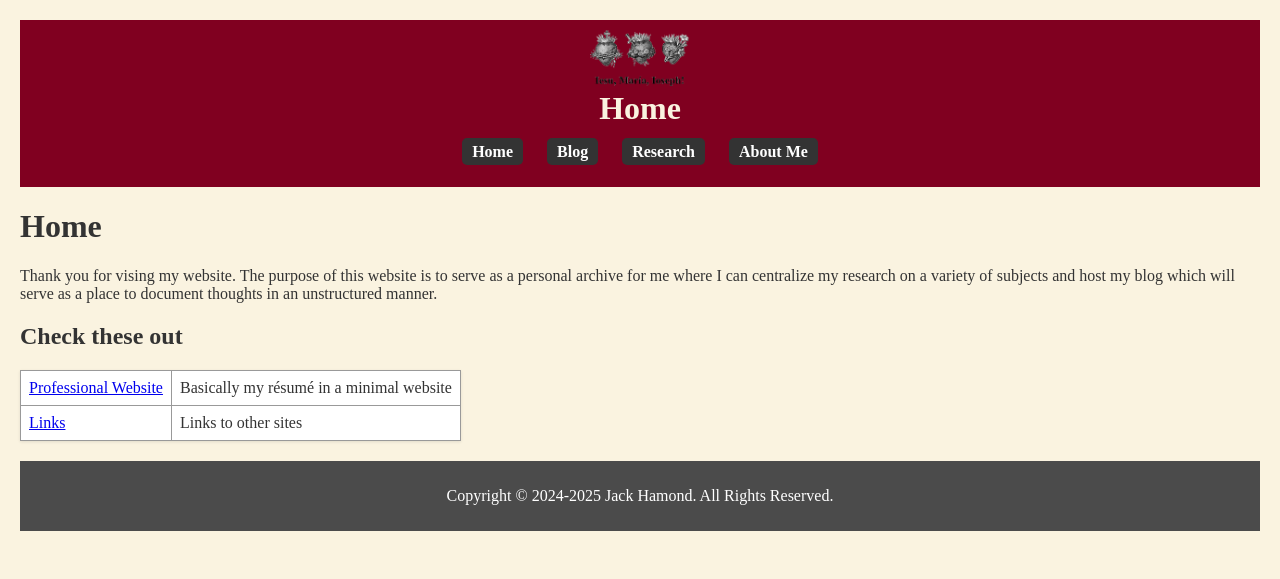
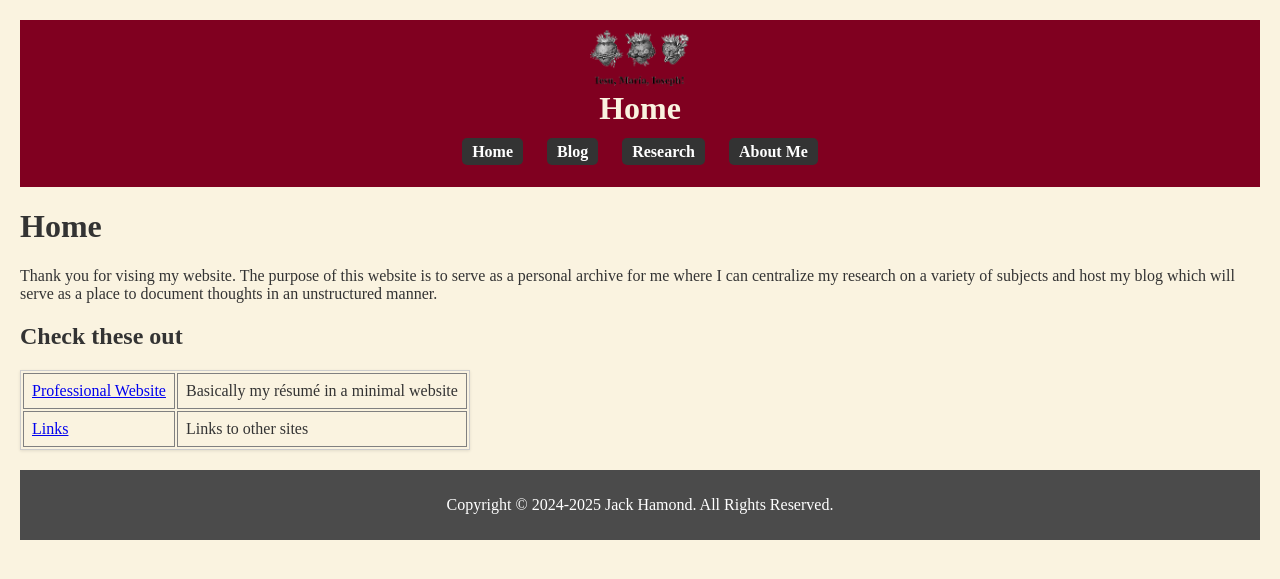
Before and after one commit to jackhamond/jackhamond.github.io, a Jekyll site: the page built from index.md, in a window 1280 px wide. Shown: the top 579 px of the page. Built offline with Jekyll 4.4.1, drawn with Linux system fonts in a browser that asks for light colours; our own code applies the rules of GitHub Pages for plain Markdown files.

Commit message:
Update table.css

```diff
--- a/assets/css/table.css
+++ b/assets/css/table.css
@@ -1,14 +1,32 @@
 table {
-  width: auto;
-  border-collapse: collapse;
-  margin: 1em 0;
-  font-size: 1rem;
-  background-color: #fff;
+  display: table;
+  border-collapse: separate;
+  box-sizing: border-box;
+  text-indent: initial;
+  unicode-bidi: isolate;
+  border-spacing: 2px;
+  border-color: gray;
+  box-shadow: 0 1px 3px rgba(0, 0, 0, 0.1);
   border: 1px solid #ccc;
-  box-shadow: 0 1px 3px rgba(0, 0, 0, 0.1);
 }
 
-th, td {
-  border: 1px solid #999;
-  padding: 8px;
+tbody {
+  display: table-row-group;
+  vertical-align: middle;
+  unicode-bidi: isolate;
+  border-color: inherit;
 }
+
+tr {
+    display: table-row;
+    vertical-align: inherit;
+    unicode-bidi: isolate;
+    border-color: inherit;
+}
+
+td, th {
+    padding: .5em;
+    max-width: 500px;
+    border: solid gray 1px;
+    border-collapse: collapse;
+}
```
